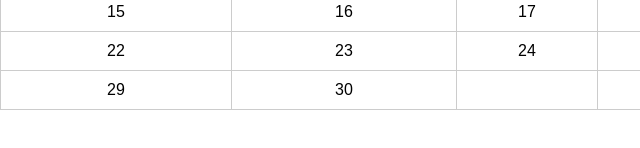
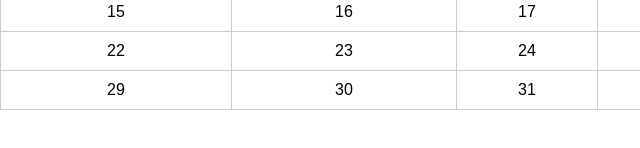
Before and after one commit to augustomateus/monitoramento-sono, a plain HTML site: page index.html in a window 1280 px wide. Shown: the part 186-334 px from the top of the page, 0-640 px from the left. Drawn offline with Linux system fonts and the light colour scheme.

Commit message:
Update index.html

```diff
--- a/index.html
+++ b/index.html
@@ -61,7 +61,7 @@
                 <tr>
                     <td class="green">29</td>
                     <td class="red">30</td>
-                    <td></td>
+                    <td class="green">31</td> <!-- Adicionado o dia 31 -->
                     <td></td>
                     <td></td>
                     <td></td>
```
